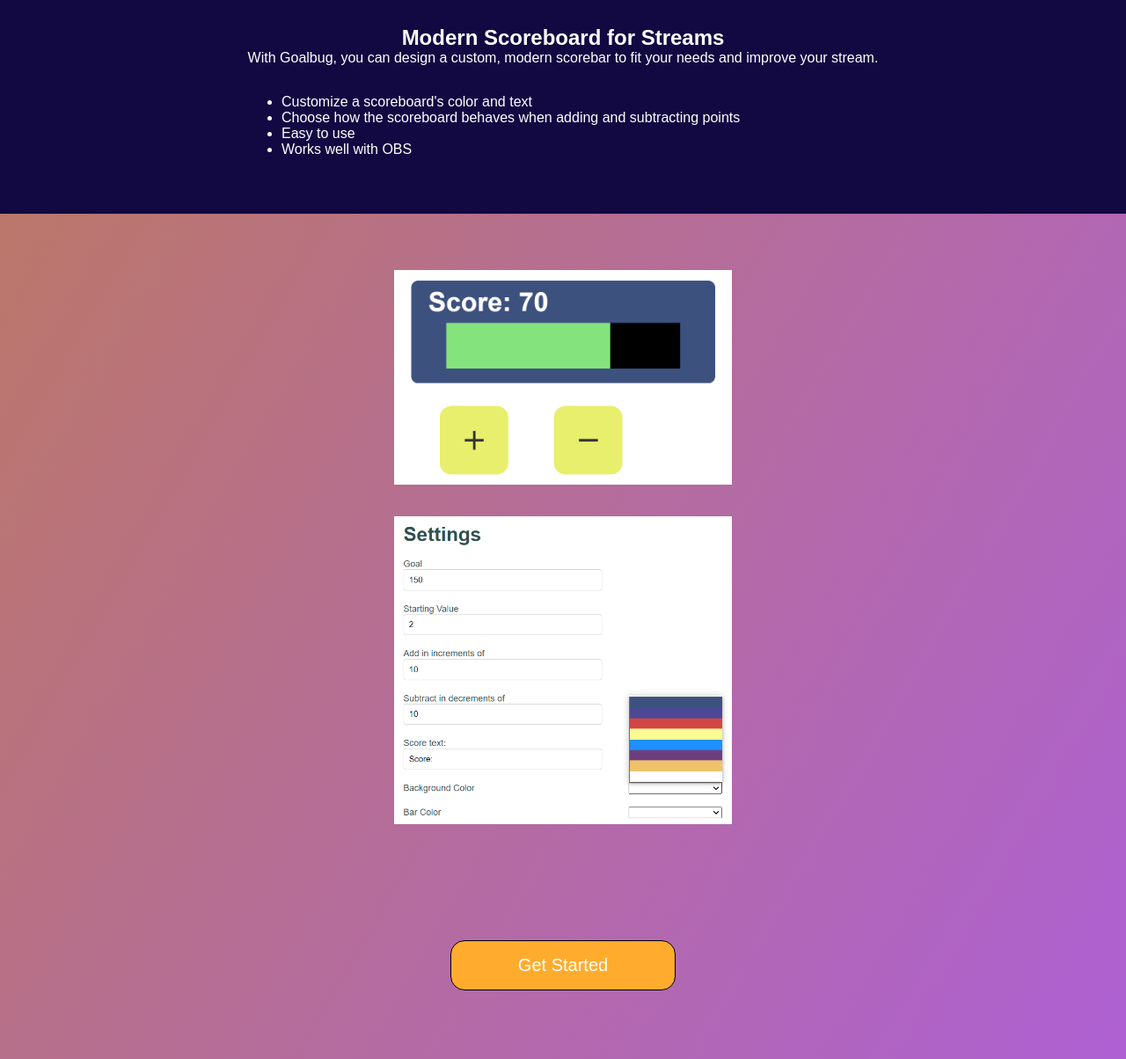
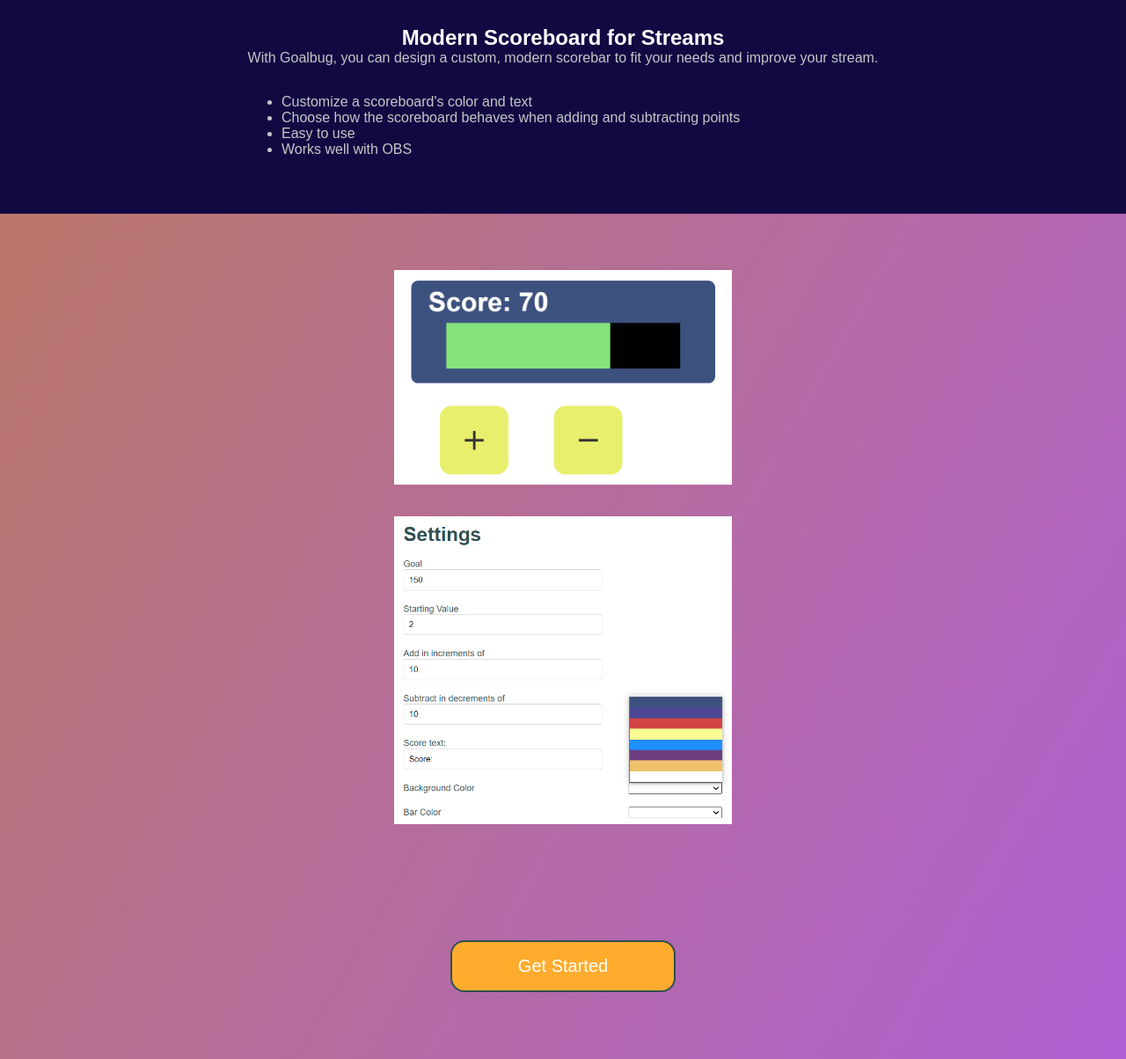
Before and after one commit to prestonwin78/goalbug, a React app: page / in a window 1280 px wide. Shown: the part 374-1578 px from the top of the page at 88% size. Built offline with nearby package versions, Linux system fonts and the light colour scheme.

Commit message:
Change button style

```diff
--- a/src/styles/landing.css
+++ b/src/styles/landing.css
@@ -15,11 +15,16 @@
   padding: 2rem 0;
 }
 
+.info-container p {
+  color: hsl(4, 0%, 78%);
+}
+
 .info-container ul {
   padding: 2rem;
   width: 50%;
   margin: auto;
   display: inline-block;
+  color: hsl(4, 0%, 78%);
 }
 
 .info-container li {
@@ -34,7 +39,6 @@
 #get-started {
   padding: 1rem 2rem;
   border-radius: 1rem;
-  border: 1px solid hsl(282, 0%, 57%);
   font-size: 1.25rem;
   background-color: rgb(255, 172, 46);
   color: white;
@@ -42,7 +46,7 @@
   display: block;
   margin: 10% auto;
   text-align: center;
-  border: 1px solid black;
+  border: 2px solid darkslategray;
 }
 
 #get-started:hover {
```
